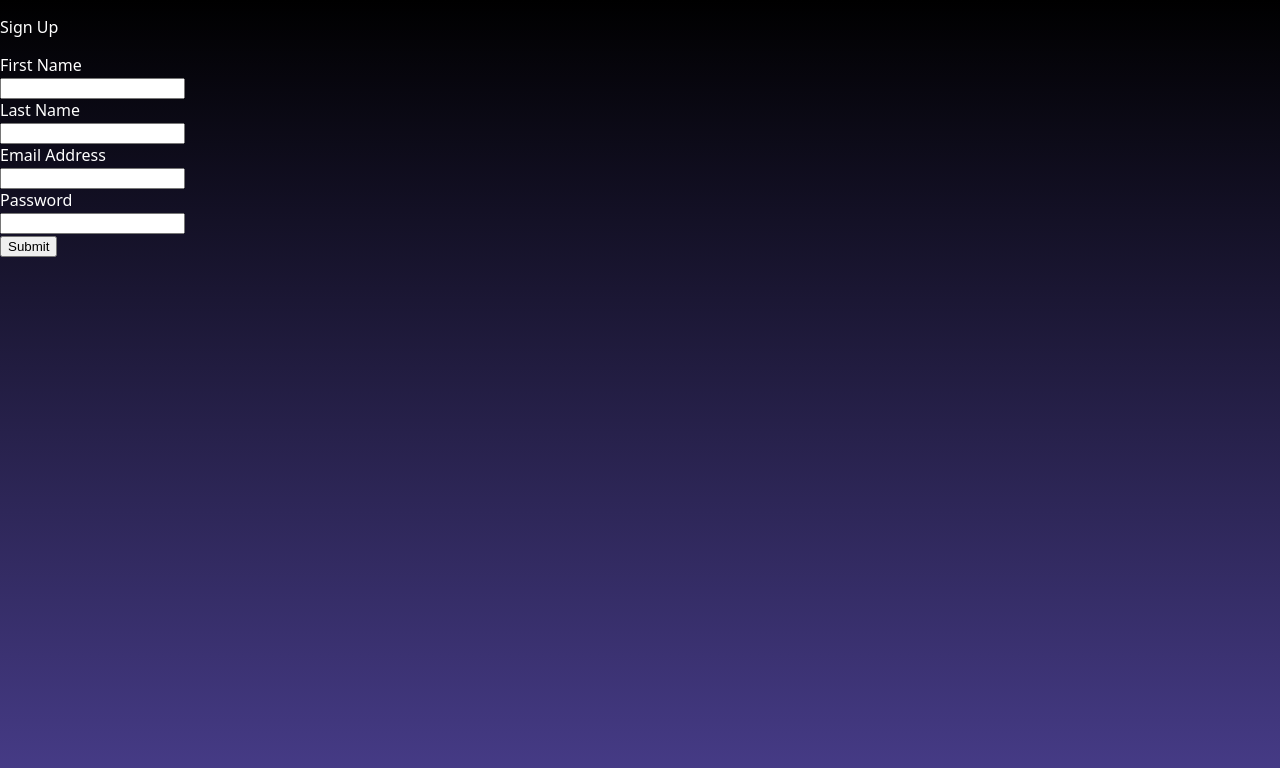
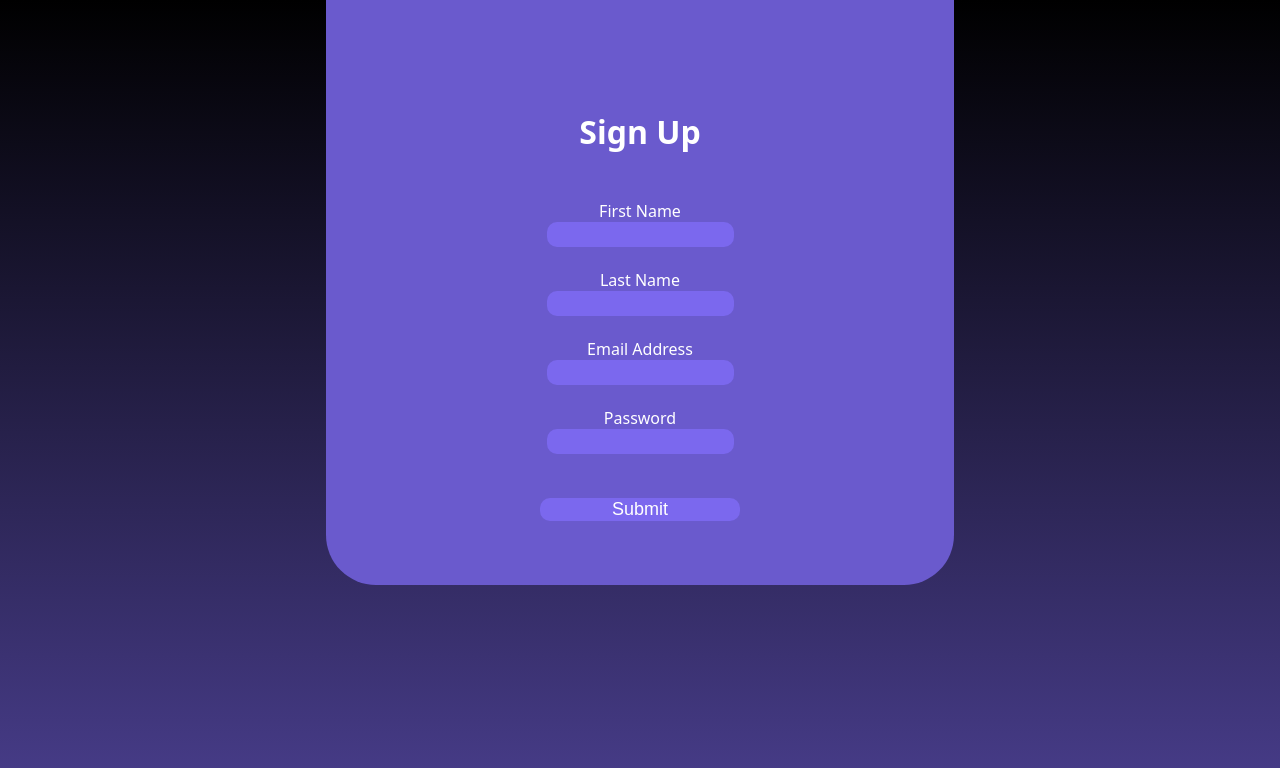
Before and after one commit to abstralexis/BookingSystem, a Flask app: page /signup in a window 1280 px wide. Shown: the top 768 px of the page. Run offline with Flask 3, Linux system fonts and the light colour scheme.

Commit message:
Format signup page

```diff
--- a/templates/signup.html
+++ b/templates/signup.html
@@ -8,9 +8,10 @@
     </head>
 
     <body>
-        <p>
+        <div class="foreground" align="center">
+            <h1>
                 Sign Up
-        </p>
+            </h1>
 
             <!--
                 Signup form uses many types of HTML inputs. There
@@ -21,18 +22,19 @@
             -->
             <form action="{{ url_for('submit_signup') }}" method="POST">
                 <label for="first_name">First Name</label><br>
-            <input type="text" id="first_name" name="first_name"><br>
+                <input class="input" type="text" id="first_name" name="first_name"><br><br>
 
                 <label for="last_name">Last Name</label><br>
-            <input type="text" id="last_name" name="last_name"><br>
+                <input class="input" type="text" id="last_name" name="last_name"><br><br>
 
                 <label for="email">Email Address</label><br>
-            <input type="email" id="email" name="email"><br>
+                <input type="email" class="input" id="email" name="email"><br><br>
 
                 <label for="password">Password</label><br>
-            <input type="password" id="password" name="password"><br>
+                <input class="input" type="password" id="password" name="password"><br><br><br>
 
-            <input type="submit" value="Submit">
+                <input class="pushbutton" type="submit" value="Submit">
             </form>
+        </div>
     </body>
 </html>
```
Lines whose indentation alone changed are shown as unchanged.
